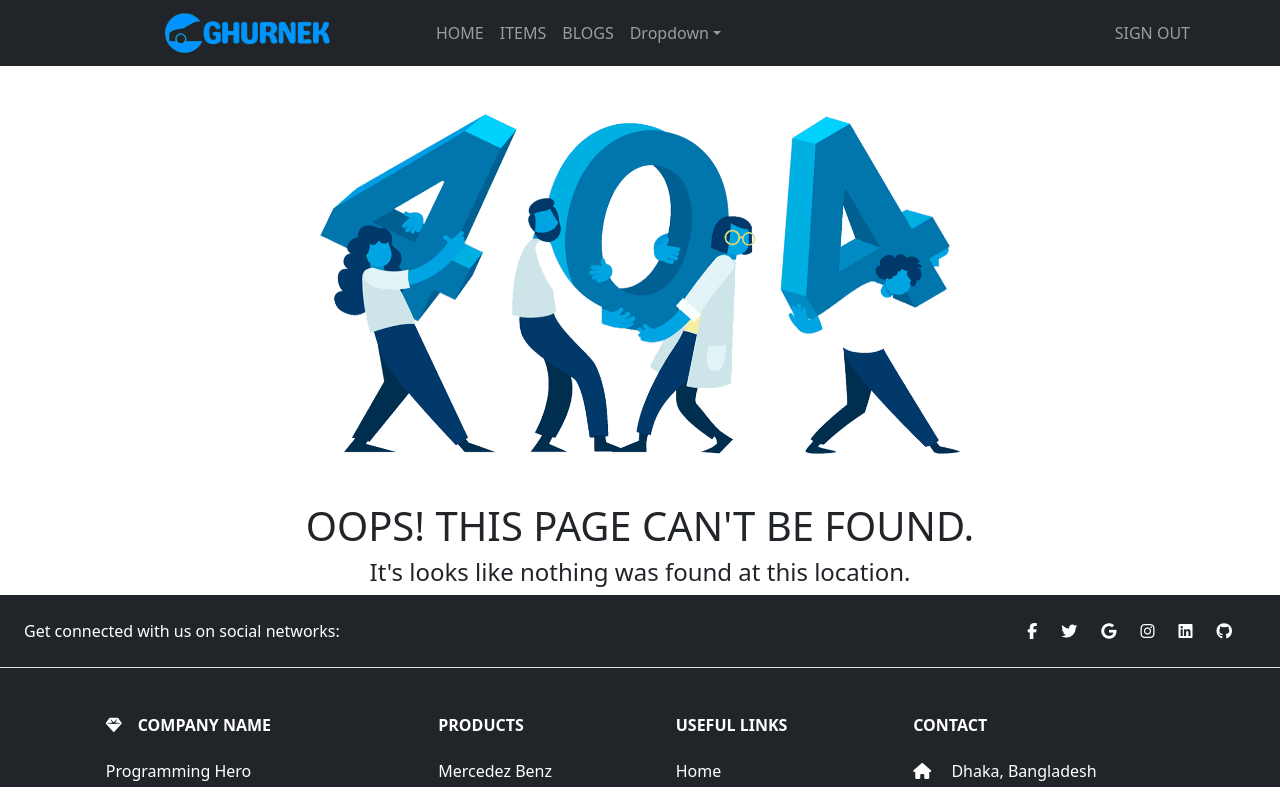
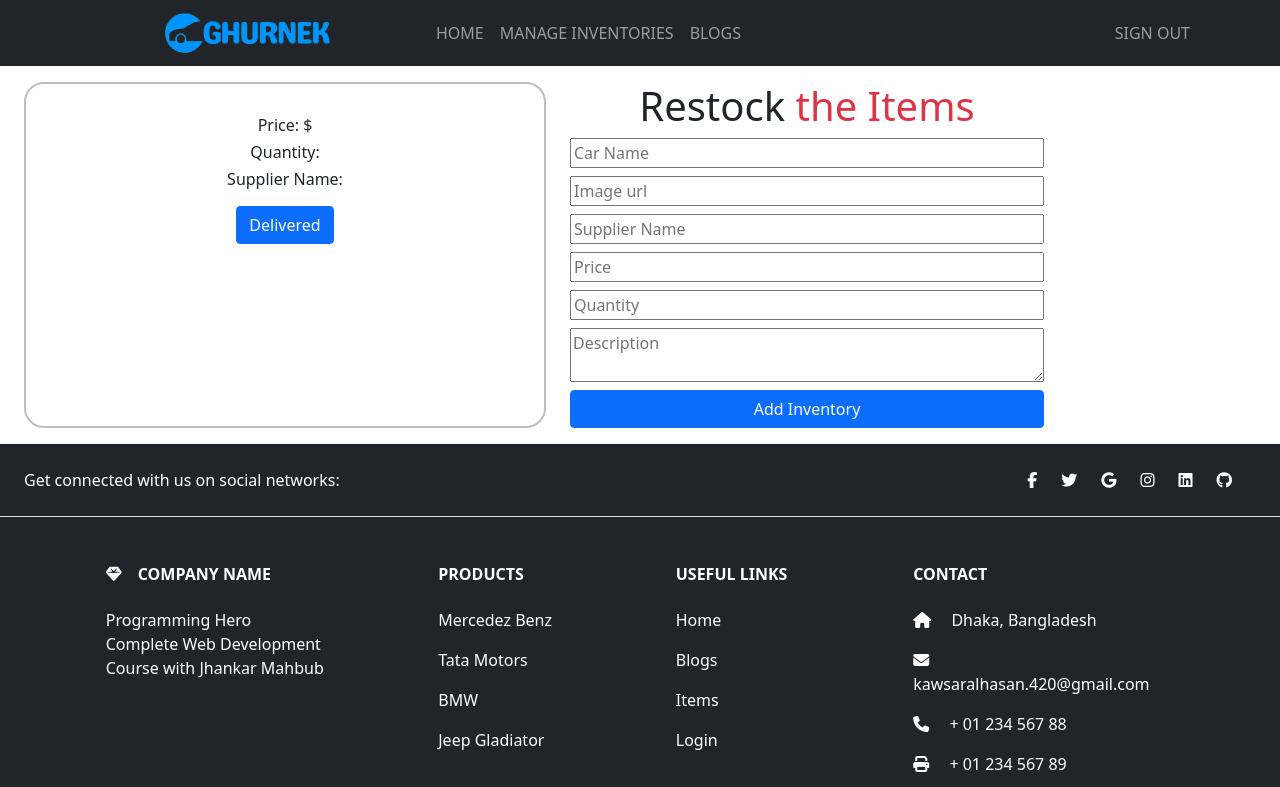
Before and after one commit to KawsarAlHasan/Car-Management-client, a React (Create React App) app: page /inventory/1 in a window 1280 px wide. Shown: the top 787 px of the page. Built offline with nearby package versions, Linux system fonts and the light colour scheme; no server answers; sample sign-in values are in the browser's storage.

Commit message:
added inventoryDetails and post inventory

```diff
--- a/package.json
+++ b/package.json
@@ -15,6 +15,7 @@
     "react-bootstrap": "^2.3.1",
     "react-dom": "^18.1.0",
     "react-firebase-hooks": "^5.0.3",
+    "react-hook-form": "^7.31.1",
     "react-router-dom": "^6.3.0",
     "react-scripts": "5.0.1",
     "react-toastify": "^9.0.1",
--- a/public/index.html
+++ b/public/index.html
@@ -29,7 +29,7 @@
     <link rel="preconnect" href="https://fonts.gstatic.com" crossorigin>
     <!-- font-awesome -->
     <script src="https://kit.fontawesome.com/60e1b22ee2.js" crossorigin="anonymous"></script>
-    <title>Warehouse Management App</title>
+    <title>Car Management App</title>
   </head>
   <body>
     <noscript>You need to enable JavaScript to run this app.</noscript>
--- a/src/App.js
+++ b/src/App.js
@@ -10,7 +10,8 @@ import Signup from './Components/Login/Signup/Signup';
 import Blogs from './Components/Blogs/Blogs';
 import Inventories from './Components/Inventories/Inventories';
 import RequireAuth from './Components/Login/RequireAuth/RequireAuth';
-import Loading from './Components/Loading/Loading';
+import InventoryDetails from './Components/InventoryDetails/InventoryDetails';
+import ManageInventories from './Components/ManageInventories/ManageInventories';
 
 function App() {
   return (
@@ -19,14 +20,23 @@ function App() {
       <Routes>
         <Route path='/' element={<Home></Home>}></Route>
         <Route path='/home' element={<Home></Home>}></Route>
+        <Route path='manageInventories' element={<ManageInventories></ManageInventories>}></Route>
         <Route path='/blogs' element={<Blogs></Blogs>}></Route>
         <Route path='/login' element={<Login></Login>}></Route>
         <Route path='/signup' element={<Signup></Signup>}></Route>
+
+        <Route path='/inventory/:invetoryId' element={
+          <RequireAuth>
+            <InventoryDetails></InventoryDetails>
+          </RequireAuth>
+        }></Route>
+
         <Route path='/inventories' element={
           <RequireAuth>
             <Inventories></Inventories>
           </RequireAuth>
         }></Route>
+
         <Route path='/*' element={<NotFound></NotFound>}></Route>
       </Routes>
       <Footer></Footer>
--- a/src/Components/Header/Header.js
+++ b/src/Components/Header/Header.js
@@ -19,12 +19,8 @@ const Header = (props) => {
                 <Navbar.Collapse id="responsive-navbar-nav">
                     <Nav className="me-auto">
                         <Nav.Link href="/home">HOME</Nav.Link>
-                        <Nav.Link href="/items">ITEMS</Nav.Link>
+                        <Nav.Link href="/manageInventories">MANAGE INVENTORIES</Nav.Link>
                         <Nav.Link href="/blogs">BLOGS</Nav.Link>
-                        <NavDropdown title="Dropdown" id="collasible-nav-dropdown">
-                            <NavDropdown.Item href="#faqs">FAQS</NavDropdown.Item>
-                            <NavDropdown.Item href="#action/3.2">Happy Clients says</NavDropdown.Item>
-                        </NavDropdown>
                     </Nav>
                     <Nav>
                         {
--- a/src/Components/Home/InventoryItems/InventoryItems.js
+++ b/src/Components/Home/InventoryItems/InventoryItems.js
@@ -30,6 +30,9 @@ const InventoryItems = (props) => {
                 ></Inventry>)
             }
             </div>
+            <div className='container text-center my-2'>
+            <a href='/manageInventories' className='text-primary text-decoration-none'>SEE MORE</a>
+            </div>
         </div>
     );
 };
--- /dev/null
+++ b/src/Components/InventoryDetails/InventoryDetails.js
@@ -0,0 +1,65 @@
+import React, { useEffect, useState } from 'react';
+import { useParams } from 'react-router-dom';
+import { useForm } from "react-hook-form";
+
+const InventoryDetails = (props) => {
+    const { register, handleSubmit, watch, formState: { errors } } = useForm();
+    const onSubmit = data => {
+        console.log(data);
+        const url = `http://localhost:5000/inventorie`;
+        fetch(url, {
+            method: 'POST',
+            headers: {
+                'content-type': 'application/json'
+            },
+            body: JSON.stringify(data)
+        })
+        .then(res => res.json())
+        .then(result => {
+            console.log(result);
+        })
+    };
+
+    const { invetoryId } = useParams();
+
+    const [inventory, setInventory] = useState({});
+
+    useEffect(() => {
+        const url = `http://localhost:5000/inventorie/${invetoryId}`;
+        fetch(url)
+            .then(res => res.json())
+            .then(data => setInventory(data));
+
+    }, [])
+    return (
+        <div className='row container  text-center gx-5'>
+            <div className='col-md-6 inventry text-center my-3 pb-3'>
+                <h2>{inventory.name}</h2>
+                <img className='img-fluid imgc' src={inventory.img} alt="" />
+                <h6>Price: $ {inventory.price}</h6>
+                <h6>Quantity: {inventory.quantity}</h6>
+                <h6>Supplier Name: {inventory.supplierName}</h6>
+                <p>{inventory.description}</p>
+                <button className='btn btn-primary'>Delivered</button>
+            </div>
+            <div className='col-md-6 container my-3'>
+                <h1>Restock <span className='text-danger'>the Items </span></h1>
+                <form className='d-flex flex-column' onSubmit={handleSubmit(onSubmit)}>
+
+                    <input className='mb-2' placeholder='Car Name' {...register("name", { required: true, maxLength: 20})} />
+                    <input className='mb-2' placeholder='Image url' {...register("img", { required: true})} />
+                    <input className='mb-2' placeholder='Supplier Name' {...register("supplierName", { required: true})} />
+                    <input className='mb-2' placeholder='Price' type="number" {...register("price", { required: true})} />
+                    <input className='mb-2' placeholder='Quantity' type="number" {...register("quantity", { required: true})} />
+                    <textarea className='mb-2' placeholder='Description' {...register("description", { required: true})} />
+
+                    {errors.exampleRequired && <span>This field is required</span>}
+
+                    <input className='btn btn-primary' value="Add Inventory" type="submit" />
+                </form>
+            </div>
+        </div>
+    );
+};
+
+export default InventoryDetails;
--- a/src/Components/Login/Login/Login.js
+++ b/src/Components/Login/Login/Login.js
@@ -47,7 +47,7 @@ const Login = (props) => {
     }
 
     if (user) {
-        navigate('/inventories');
+        navigate('/home');
     }
 
     const resetPassword = async () => {
--- a/src/Components/Login/Signup/Signup.js
+++ b/src/Components/Login/Signup/Signup.js
@@ -35,7 +35,7 @@ const Signup = (props) => {
     }
 
     if (user) {
-        navigate('/inventories');
+        navigate('/home');
     }
 
     return (
--- a/src/Components/Login/SocialLogin/SocialLogin.js
+++ b/src/Components/Login/SocialLogin/SocialLogin.js
@@ -26,7 +26,7 @@ const SocialLogin = (props) => {
     }
 
     if (user || user2) {
-        navigate('/blogs');
+        navigate('/home');
     }
 
     return (
--- /dev/null
+++ b/src/Components/ManageInventories/ManageInventories.js
@@ -0,0 +1,11 @@
+import React from 'react';
+
+const ManageInventories = (props) => {
+    return (
+        <div>
+            This is manageInventories
+        </div>
+    );
+};
+
+export default ManageInventories;
```
Also changed, not shown: 1 other file (tests, documents, lock files or other folders).
